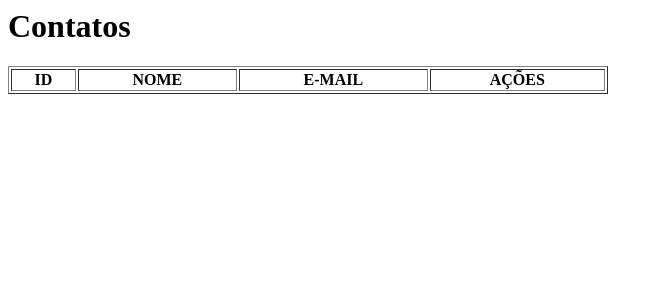
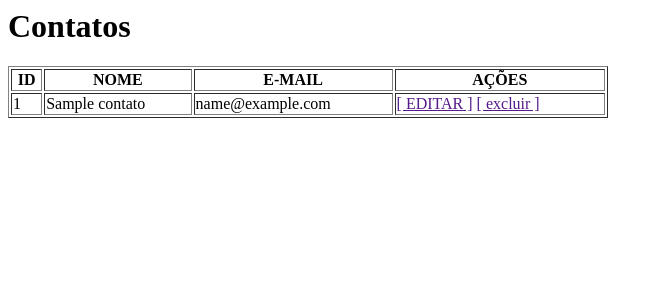
Before and after one commit to Wolaci/projectb7php, a PHP site: page / in a window 1280 px wide. Shown: the top 300 px of the page, without its empty margins (0-663 px from the left). Run offline with PHP 8.4, Linux system fonts and the light colour scheme; tables that the repository leaves empty or names only in its code hold one stand-in row (values such as "Sample post"); lists and menus that the app fills with data are empty.

Commit message:
Listando contatos

```diff
--- a/contactcrud/index.php
+++ b/contactcrud/index.php
@@ -14,4 +14,21 @@ $contato = new Contato();
         <th>E-MAIL</th>
         <th>AÇÕES</th>
     </tr>
+
+
+    <?php
+        $lista = $contato->getAll();
+        foreach($lista as $item):
+        ?>
+        <tr>
+            <td><?= $item['id'] ?></td>
+            <td><?= $item['nome'] ?></td>
+            <td><?= $item['email'] ?></td>
+            <td>
+                <a href="">[ EDITAR ]</a>
+                <a href="">[ excluir ]</a>
+            </td>
+        </tr>
+        <? endforeach;?>
+
 </table>
```
